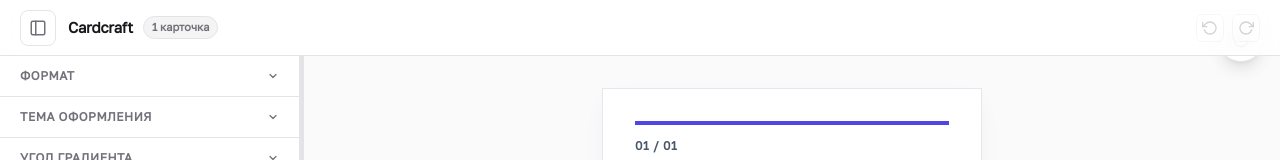
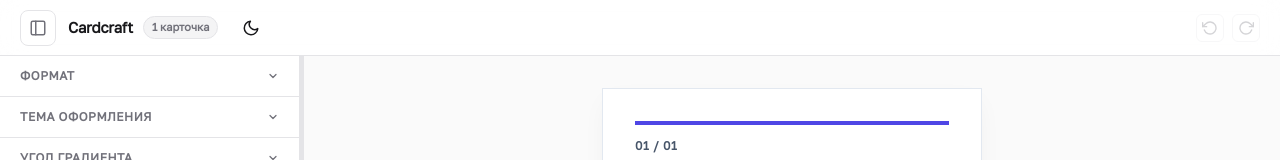
Before and after one commit to maaloznal/cardcraft, a Next.js app: page / in a window 1280 px wide. Shown: the top 160 px of the page. Built offline with nearby package versions, Linux system fonts and the light colour scheme.

Commit message:
Move theme toggle button to top bar brand section

```diff
--- a/src/app/card-constructor.css
+++ b/src/app/card-constructor.css
@@ -1484,6 +1484,27 @@
   white-space: nowrap;
 }
 
+/* Кнопка переключения темы */
+.theme-toggle-btn {
+  display: flex;
+  align-items: center;
+  justify-content: center;
+  padding: 6px;
+  border: none;
+  background: transparent;
+  color: var(--ui-text);
+  cursor: pointer;
+  border-radius: 6px;
+  transition: background-color 0.2s, color 0.2s;
+  margin-left: 8px;
+}
+.theme-toggle-btn:hover {
+  background-color: var(--btn-accent-bg);
+}
+.theme-toggle-btn svg {
+  display: block;
+}
+
 /* Toggle кнопка (в top bar, не плавающая) */
 .sidebar-toggle {
   display: flex;
--- a/src/app/layout.tsx
+++ b/src/app/layout.tsx
@@ -6,7 +6,6 @@
 import "@fontsource/plus-jakarta-sans";
 import "./globals.css";
 import { ErrorBoundary } from "@/components/ErrorBoundary";
-import { ThemeToggle } from "@/components/ThemeToggle";
 import { CSP_HEADER } from "../../next.config";
 
 const geistSans = Geist({
@@ -61,7 +60,6 @@
         className={`${geistSans.variable} ${geistMono.variable} antialiased bg-background text-foreground`}
       >
         <ErrorBoundary>
-          <ThemeToggle />
           {children}
         </ErrorBoundary>
       </body>
--- a/src/app/page.tsx
+++ b/src/app/page.tsx
@@ -1,6 +1,6 @@
 'use client';
 
-import { useEffect, useRef } from 'react';
+import { useEffect, useRef, useState } from 'react';
 import { initCardCraftApp, THEME_GROUPS } from '@/orchestrator/CardCraftApp';
 import './card-constructor.css';
 
@@ -59,6 +59,35 @@
 
 export default function Home() {
   const rootRef = useRef<HTMLDivElement>(null);
+  const [isDark, setIsDark] = useState(false);
+  const [mounted, setMounted] = useState(false);
+
+  useEffect(() => {
+    setMounted(true);
+    const savedTheme = localStorage.getItem('theme');
+    const prefersDark = window.matchMedia('(prefers-color-scheme: dark)').matches;
+
+    if (savedTheme === 'dark' || (!savedTheme && prefersDark)) {
+      setIsDark(true);
+      document.documentElement.classList.add('dark');
+    } else {
+      setIsDark(false);
+      document.documentElement.classList.remove('dark');
+    }
+  }, []);
+
+  const toggleTheme = () => {
+    const newTheme = !isDark;
+    setIsDark(newTheme);
+
+    if (newTheme) {
+      document.documentElement.classList.add('dark');
+      localStorage.setItem('theme', 'dark');
+    } else {
+      document.documentElement.classList.remove('dark');
+      localStorage.setItem('theme', 'light');
+    }
+  };
 
   useEffect(() => {
     if (!rootRef.current) return;
@@ -84,6 +113,26 @@
             <span className="card-count-badge" id="cardCountBadge" aria-live="polite">
               1 карточка
             </span>
+            {mounted && (
+              <button
+                onClick={toggleTheme}
+                className="theme-toggle-btn"
+                aria-label={isDark ? 'Switch to light mode' : 'Switch to dark mode'}
+                title={isDark ? 'Светлая тема' : 'Тёмная тема'}
+                type="button"
+              >
+                {isDark ? (
+                  <svg viewBox="0 0 24 24" width="18" height="18" fill="none" stroke="currentColor" strokeWidth="2" strokeLinecap="round" strokeLinejoin="round">
+                    <circle cx="12" cy="12" r="5" />
+                    <path d="M12 1v2M12 21v2M4.22 4.22l1.42 1.42M18.36 18.36l1.42 1.42M1 12h2M21 12h2M4.22 19.78l1.42-1.42M18.36 5.64l1.42-1.42" />
+                  </svg>
+                ) : (
+                  <svg viewBox="0 0 24 24" width="18" height="18" fill="none" stroke="currentColor" strokeWidth="2" strokeLinecap="round" strokeLinejoin="round">
+                    <path d="M21 12.79A9 9 0 1 1 11.21 3 7 7 0 0 0 21 12.79z" />
+                  </svg>
+                )}
+              </button>
+            )}
           </div>
         </div>
         <div className="top-bar-right">
--- a/src/components/ThemeToggle.tsx
+++ /dev/null
@@ -1,84 +0,0 @@
-'use client';
-
-import { useEffect, useState } from 'react';
-
-export function ThemeToggle() {
-  const [isDark, setIsDark] = useState(false);
-  const [mounted, setMounted] = useState(false);
-
-  useEffect(() => {
-    setMounted(true);
-    // Check localStorage or system preference
-    const savedTheme = localStorage.getItem('theme');
-    const prefersDark = window.matchMedia('(prefers-color-scheme: dark)').matches;
-
-    if (savedTheme === 'dark' || (!savedTheme && prefersDark)) {
-      setIsDark(true);
-      document.documentElement.classList.add('dark');
-    } else {
-      setIsDark(false);
-      document.documentElement.classList.remove('dark');
-    }
-  }, []);
-
-  const toggleTheme = () => {
-    const newTheme = !isDark;
-    setIsDark(newTheme);
-
-    if (newTheme) {
-      document.documentElement.classList.add('dark');
-      localStorage.setItem('theme', 'dark');
-    } else {
-      document.documentElement.classList.remove('dark');
-      localStorage.setItem('theme', 'light');
-    }
-  };
-
-  if (!mounted) {
-    return null;
-  }
-
-  return (
-    <button
-      onClick={toggleTheme}
-      className="fixed top-4 right-4 z-50 p-3 rounded-full bg-card border border-border hover:bg-accent transition-colors shadow-lg"
-      aria-label={isDark ? 'Switch to light mode' : 'Switch to dark mode'}
-      title={isDark ? 'Светлая тема' : 'Тёмная тема'}
-    >
-      {isDark ? (
-        // Sun icon
-        <svg
-          xmlns="http://www.w3.org/2000/svg"
-          width="20"
-          height="20"
-          viewBox="0 0 24 24"
-          fill="none"
-          stroke="currentColor"
-          strokeWidth="2"
-          strokeLinecap="round"
-          strokeLinejoin="round"
-          className="text-foreground"
-        >
-          <circle cx="12" cy="12" r="5" />
-          <path d="M12 1v2M12 21v2M4.22 4.22l1.42 1.42M18.36 18.36l1.42 1.42M1 12h2M21 12h2M4.22 19.78l1.42-1.42M18.36 5.64l1.42-1.42" />
-        </svg>
-      ) : (
-        // Moon icon
-        <svg
-          xmlns="http://www.w3.org/2000/svg"
-          width="20"
-          height="20"
-          viewBox="0 0 24 24"
-          fill="none"
-          stroke="currentColor"
-          strokeWidth="2"
-          strokeLinecap="round"
-          strokeLinejoin="round"
-          className="text-foreground"
-        >
-          <path d="M21 12.79A9 9 0 1 1 11.21 3 7 7 0 0 0 21 12.79z" />
-        </svg>
-      )}
-    </button>
-  );
-}
```
